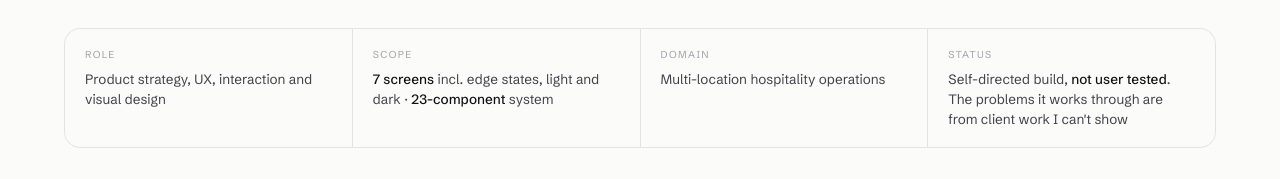
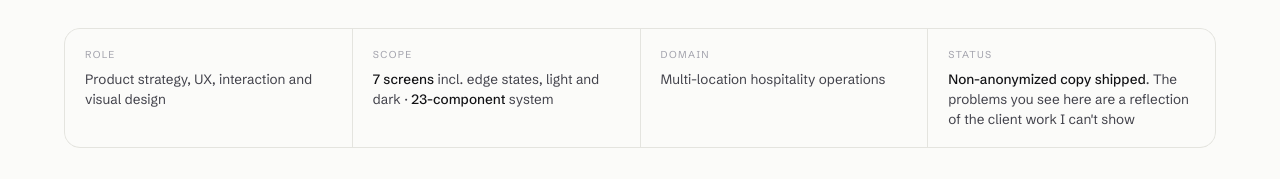
Before and after one commit to hi-chloe/website-portfolio, a Next.js app: page /meridian in a window 1280 px wide. Shown: the part 494-673 px from the top of the page. Built offline with nearby package versions, Linux system fonts and the light colour scheme; a web font is replaced by a local one.

Commit message:
Reframe Meridian Status around the non-anonymized copy.
Co-authored-by: Cursor <cursoragent@cursor.com>

```diff
--- a/app/meridian/page.tsx
+++ b/app/meridian/page.tsx
@@ -33,8 +33,8 @@ export default function Meridian() {
       <div><dt>Role</dt><dd>Product strategy, UX, interaction and visual design</dd></div>
       <div><dt>Scope</dt><dd><b>7 screens</b> incl. edge states, light and dark · <b>23-component</b> system</dd></div>
       <div><dt>Domain</dt><dd>Multi-location hospitality operations</dd></div>
-      <div><dt>Status</dt><dd>Self-directed build, <b>not user tested</b>. The problems it
-      works through are from client work I can't show</dd></div>
+      <div><dt>Status</dt><dd><b>Non-anonymized copy shipped</b>. The problems you see here are a
+      reflection of the client work I can't show</dd></div>
     </dl>
 
     <figure>
```
Also changed, not shown: 1 other file (tests, documents, lock files or other folders).
